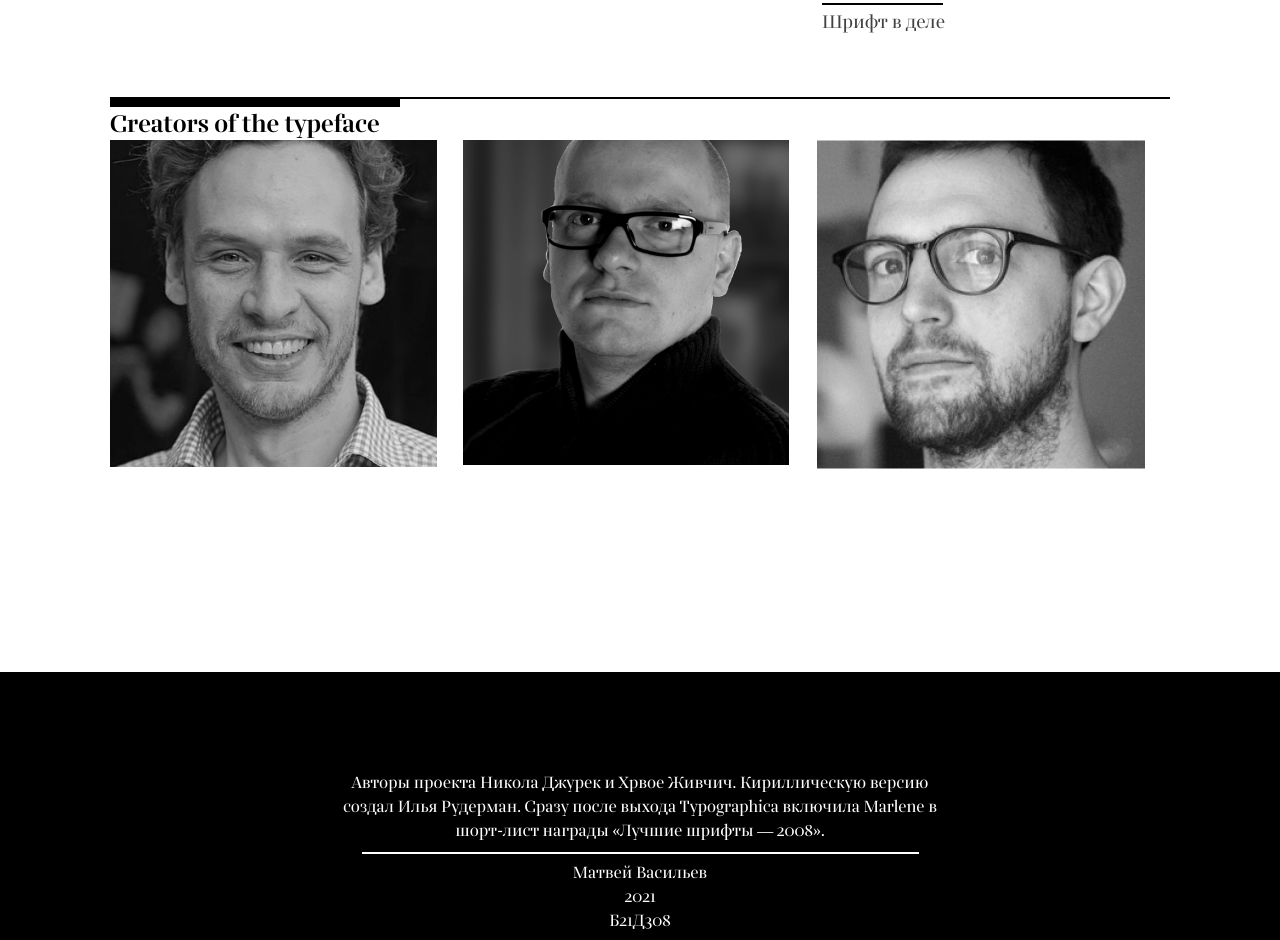
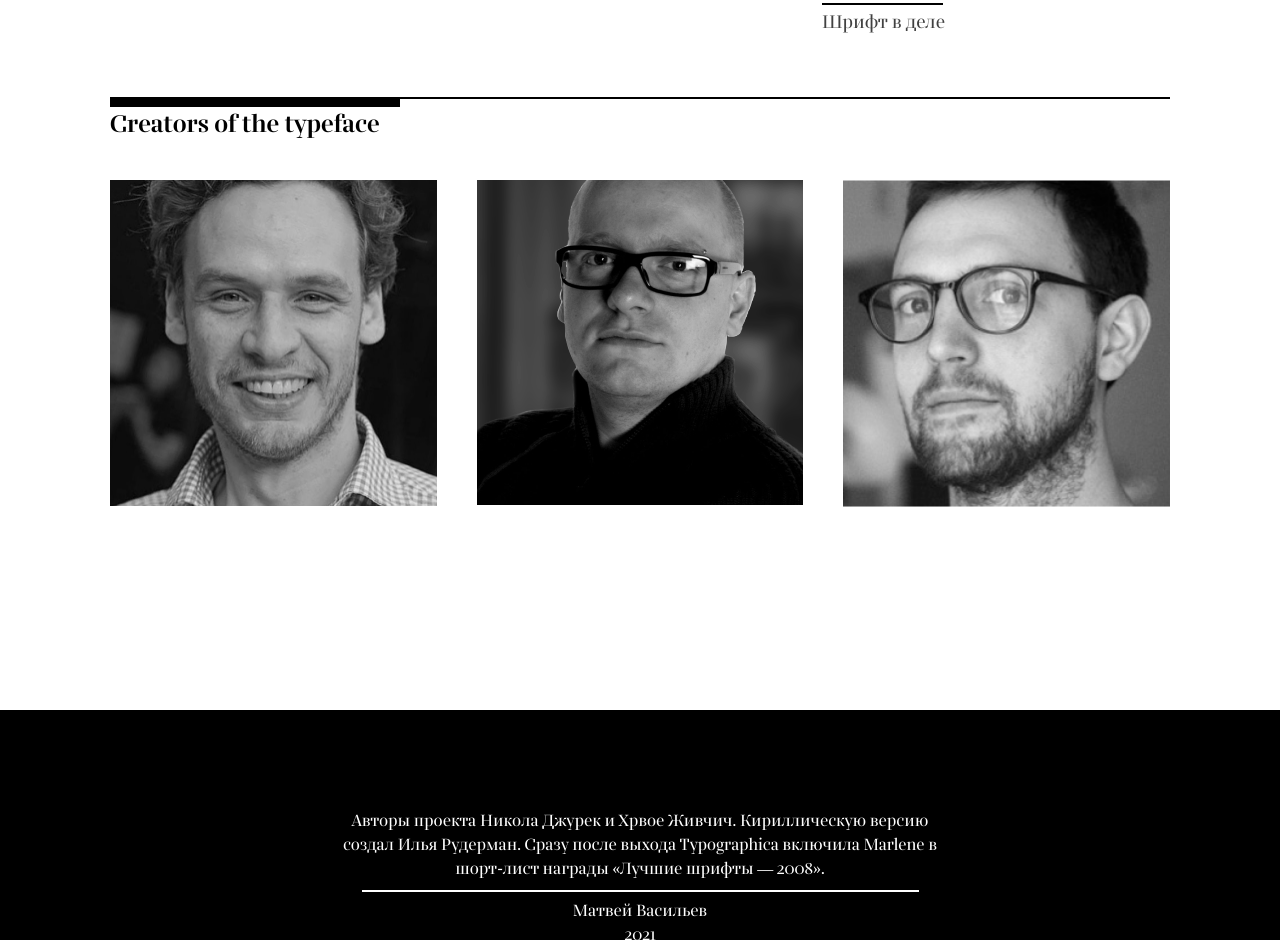
Before and after one commit to Hounsot/MarleneLanding, a plain HTML site: page index.html in a window 1280 px wide. Shown: the part 7119-8059 px from the top of the page. Drawn offline with Linux system fonts and the light colour scheme.

Commit message:
photosdone

```diff
--- a/index.html
+++ b/index.html
@@ -256,14 +256,17 @@
     </div>
     <p id="pcreators">Creators of the typeface</p>
   </div>
+  <div class="smallspace">
+
+  </div>
   <section id="creatorsphotos">
-    <div class="IlyaPhoto">
+    <div id="IlyaPhoto">
       <img src="images/Mask Group-2.jpg" alt="">
     </div>
-    <div class="NikolaPhoto">
+    <div>
       <img src="images/Mask Group 2.png" alt="">
     </div>
-    <div class="Mask Group-2.png">
+    <div id="NikolaPhoto">
       <img src="images/Mask Group-2.png" alt="">
     </div>
   </section>
--- a/styles/content.css
+++ b/styles/content.css
@@ -539,14 +539,16 @@ font-family: "Marlene Grande Medium";
 #creatorsphotos{
   width: 1060px;
   margin: 0 auto;
+  display: flex;
+  flex-direction: row;
+  justify-content: space-between;
+
 }
 
 #IlyaPhoto{
-  width: 33%;
+  margin-right: 40px;
 }
 
 #NikolaPhoto{
-  width: 64%;
-  display: flex;
-  flex-direction: row;
+  margin-left: 40px;
 }
```
